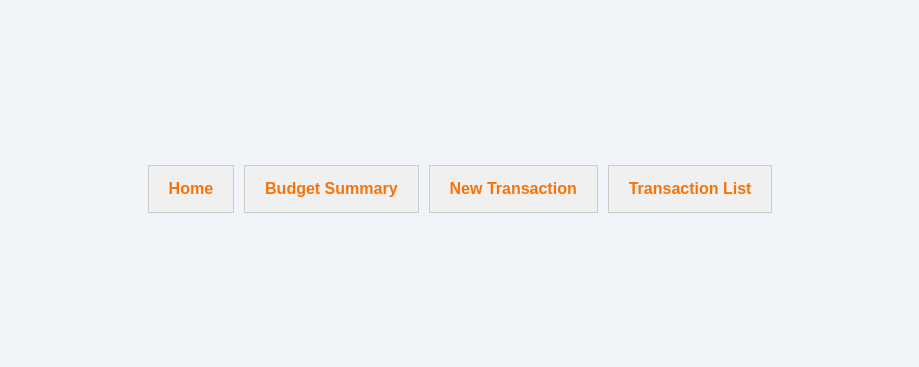
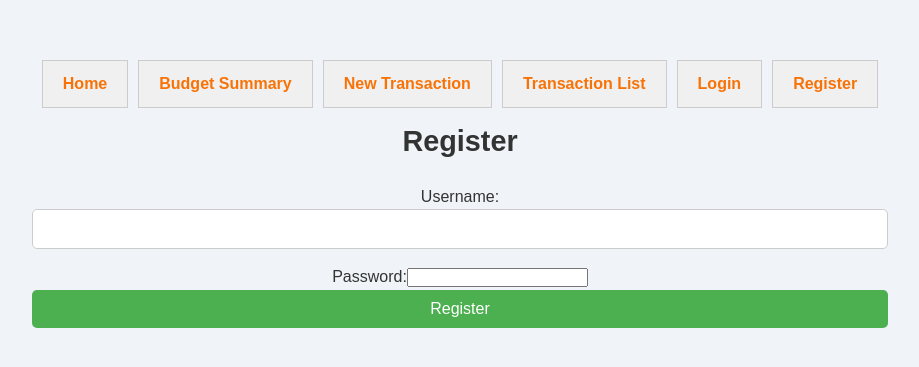
Before and after one commit to ClaudiaBuendi/budget_mvp, a React (Vite) app in the folder client/: page /register in a window 1280 px wide. Shown: the part 211-578 px from the top of the page, without its empty margins (180-1099 px from the left). Built offline with nearby package versions, Linux system fonts and the light colour scheme; no server answers.

Commit message:
added Login and Register components

```diff
--- a/client/src/App.jsx
+++ b/client/src/App.jsx
@@ -7,6 +7,8 @@ import NewTransaction from "./components/newTransaction";
 import TransactionList from "./components/TransactionList";
 import { BrowserRouter, Routes, Route, Link } from "react-router-dom";
 import "./styles.css";
+import Login from "./components/Login";
+import Register from "./components/Register";
 
 export default function App() {
   let [transactions, setTransactions] = useState([]);
@@ -73,6 +75,14 @@ export default function App() {
         <Link to="/transaction-list" className="button">
           Transaction List
         </Link>
+        <Link to="/login" className="button">
+          Login
+        </Link>{" "}
+        {/* Add login link */}
+        <Link to="/register" className="button">
+          Register
+        </Link>{" "}
+        {/* Add Register Link */}
       </div>
       {/* Defining Routes */}
       <Routes>
@@ -94,6 +104,9 @@ export default function App() {
           path="/transaction-list"
           element={<TransactionList transactions={transactions} />}
         />
+        <Route path="/login" element={<Login />} /> {/* Add login route */}
+        <Route path="/register" element={<Register />} />{" "}
+        {/* Add Register Route */}
       </Routes>
     </>
   );
--- /dev/null
+++ b/client/src/components/Login.jsx
@@ -0,0 +1,59 @@
+import React, { useState } from "react";
+import axios from "axios";
+import { useNavigate } from "react-router-dom";
+
+const Login = () => {
+  const [username, setUsername] = useState("");
+  const [password, setPassword] = useState("");
+  const [error, setError] = useState("");
+  const navigate = useNavigate();
+
+  const handleLogin = async (e) => {
+    e.preventDefault();
+
+    try {
+      const response = await axios.post("/api/users/login", {
+        username,
+        password,
+      });
+
+      // Store the token in localStorage
+      localStorage.setItem("token", response.data.token);
+
+      // Navigate to the home page or dashboard
+      navigate("/");
+    } catch (err) {
+      setError(err.response?.data?.message || "Login failed. Try again.");
+    }
+  };
+
+  return (
+    <div>
+      <h2>Login</h2>
+      <form onSubmit={handleLogin}>
+        <div>
+          <label>Username:</label>
+          <input
+            type="text"
+            value={username}
+            onChange={(e) => setUsername(e.target.value)}
+            required
+          />
+        </div>
+        <div>
+          <label>Password:</label>
+          <input
+            type="password"
+            value={password}
+            onChange={(e) => setPassword(e.target.value)}
+            required
+          />
+        </div>
+        <button type="submit">Login</button>
+      </form>
+      {error && <p style={{ color: "red" }}>{error}</p>}
+    </div>
+  );
+};
+
+export default Login; // Default export here
--- /dev/null
+++ b/client/src/components/Register.jsx
@@ -0,0 +1,58 @@
+import React, { useState } from "react";
+import axios from "axios";
+import { useNavigate } from "react-router-dom";
+
+const Register = () => {
+  const [username, setUsername] = useState("");
+  const [password, setPassword] = useState("");
+  const [error, setError] = useState("");
+  const navigate = useNavigate();
+
+  const handleRegister = async (e) => {
+    e.preventDefault();
+
+    try {
+      const response = await axios.post("/api/users/register", {
+        username,
+        password,
+      });
+
+      // Redirect to login page after successful registration
+      navigate("/login");
+    } catch (err) {
+      setError(
+        err.response?.data?.message || "Registration failed. Try again."
+      );
+    }
+  };
+
+  return (
+    <div>
+      <h2>Register</h2>
+      <form onSubmit={handleRegister}>
+        <div>
+          <label>Username:</label>
+          <input
+            type="text"
+            value={username}
+            onChange={(e) => setUsername(e.target.value)}
+            required
+          />
+        </div>
+        <div>
+          <label>Password:</label>
+          <input
+            type="password"
+            value={password}
+            onChange={(e) => setPassword(e.target.value)}
+            required
+          />
+        </div>
+        <button type="submit">Register</button>
+      </form>
+      {error && <p style={{ color: "red" }}>{error}</p>}
+    </div>
+  );
+};
+
+export default Register;
```
Also changed, not shown: 1 other file (tests, documents, lock files or other folders).
